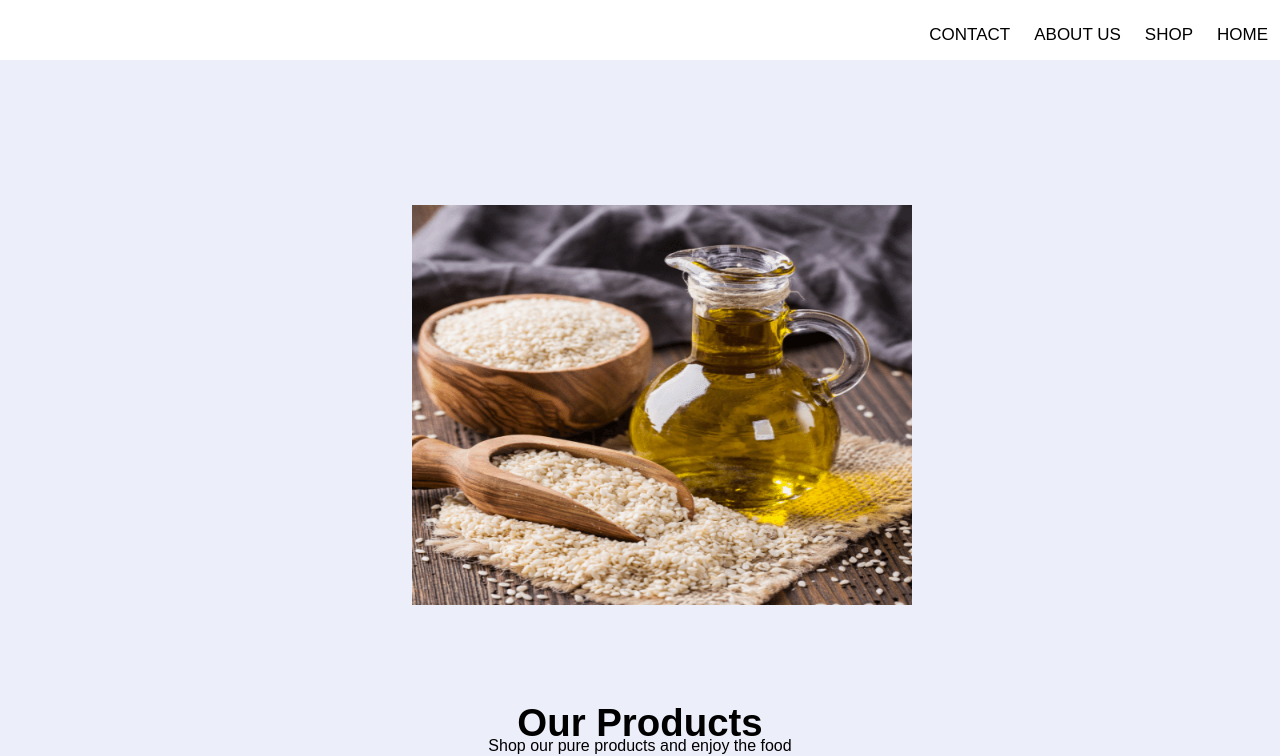
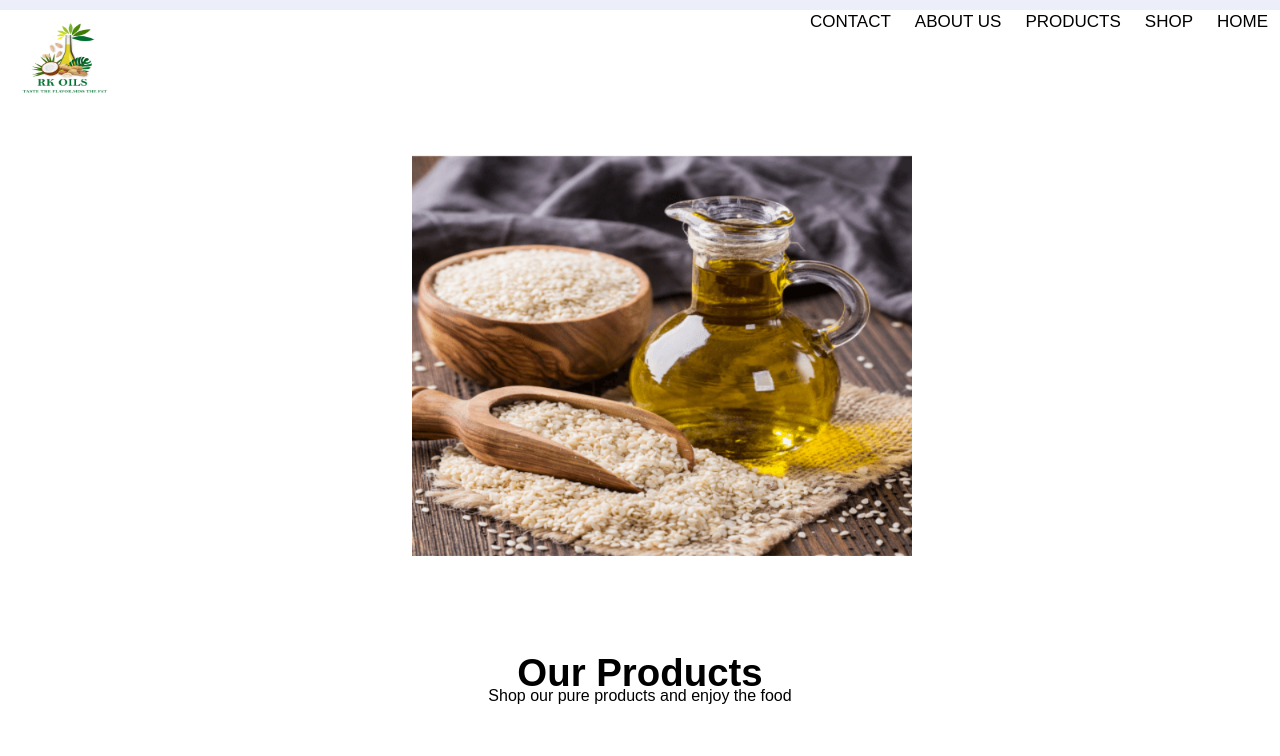
Before and after one commit to srnave/chekku, a React (Create React App) app in the folder oil/: page / in a window 1280 px wide. Shown: the top 756 px of the page. Built offline with nearby package versions, Linux system fonts and the light colour scheme.

Commit message:
products

```diff
--- a/oil/src/Home.css
+++ b/oil/src/Home.css
@@ -6,7 +6,7 @@ article {
   position: relative;
   border-radius: 16px;
   box-shadow: none;
-  background: #fff;
+  background:white;
   transform-origin: center;
   transition: all 0.4s ease-in-out;
   overflow: hidden;
@@ -209,3 +209,7 @@ img:nth-child(4) {
 img:nth-child(5) {
   animation-delay: 8s;
 }
+
+.back{
+  background-color: white;
+}
--- a/oil/src/Home.js
+++ b/oil/src/Home.js
@@ -35,6 +35,7 @@ const myStyle3={
 };
     return(
         <>
+        <div className="back">
         <center>
             <br></br>
             <div class="pic-ctn">
@@ -159,6 +160,7 @@ const myStyle3={
 </section>
 
         </center>
+        </div>
          <Footer/>
         </>
     )
--- a/oil/src/Navbars.css
+++ b/oil/src/Navbars.css
@@ -1,8 +1,14 @@
 .navbar {
-    width: 100%;
-    background-color:white;
-    overflow:auto;
+  font-size: 0px;
+  letter-spacing: 0;
+  word-spacing: 0px;
+  line-height: 0;
+  display: block;
+  visibility: visible;
+  overflow: visible;
+  -webkit-backface-visibility: hidden;
   }
+
 
   /* Navbar links */
   .navbar a {
--- a/oil/src/Navbars.js
+++ b/oil/src/Navbars.js
@@ -6,20 +6,26 @@ import logo from '../src/images/logo.jpg';
 
 const Navbars = () => {
   const myStyle={
-    height:'80px',
-    width:'130px'
+    height:'100px',
+    width:'10%',
+    float:'left',
   }
   return (
     <>
     <div className="navbar">
       <nav >
         <ul>
-
+          <li>
+        <img style={myStyle}src={logo}/>
+        </li>
           <li>
             <Link to="/"  className="navbar1"  >HOME</Link>
           </li>
           <li>
             <Link to="/form" className="navbar1" >SHOP</Link>
+          </li>
+          <li>
+            <Link to="/form" className="navbar1" >PRODUCTS</Link>
           </li>
           <li>
             <Link to="/"  className="navbar1"  >ABOUT US</Link>
```
Also changed, not shown: oil/src/Product.css (added, +28 -0 lines), oil/src/Product.js (added, +28 -0 lines).
